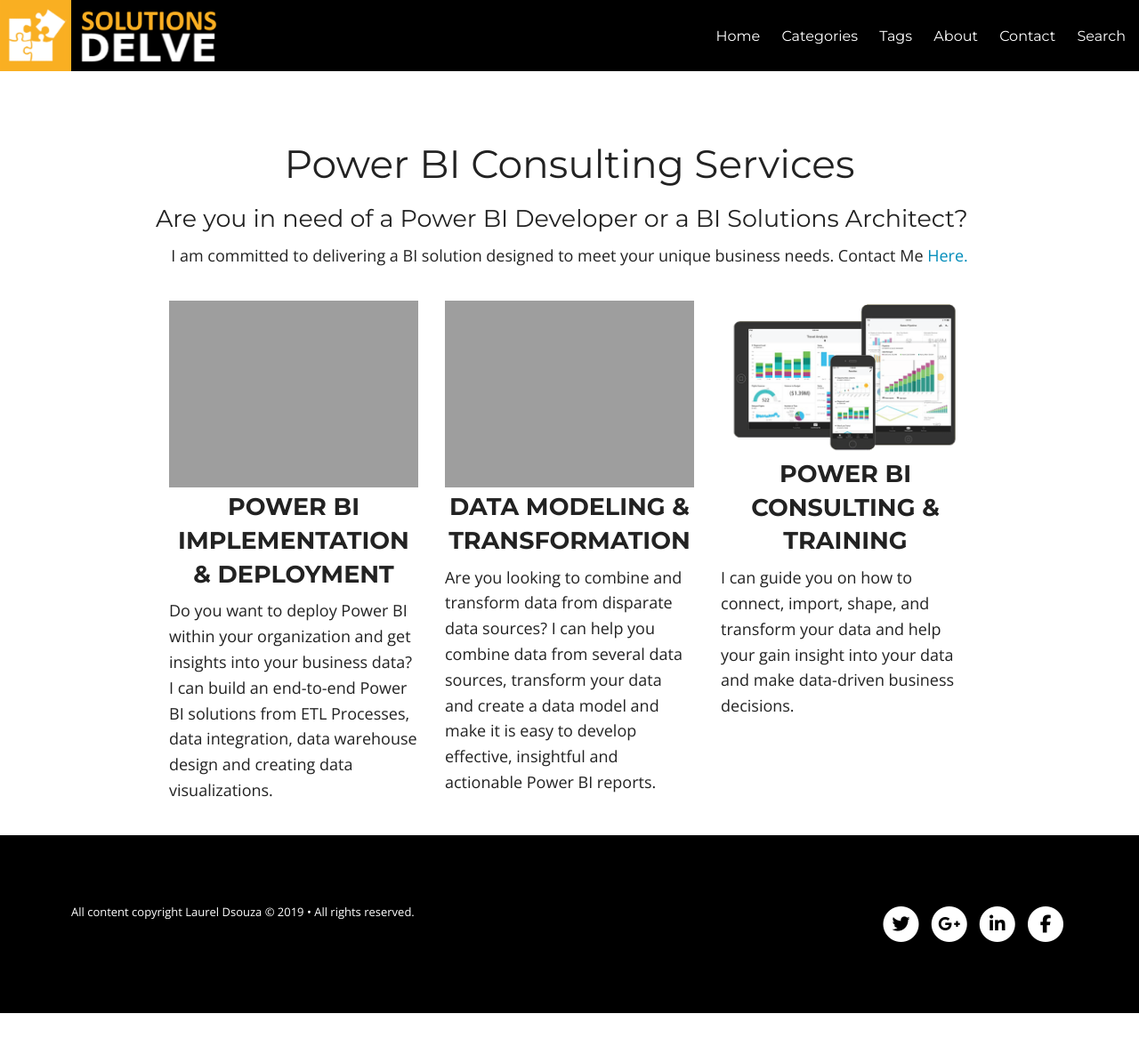
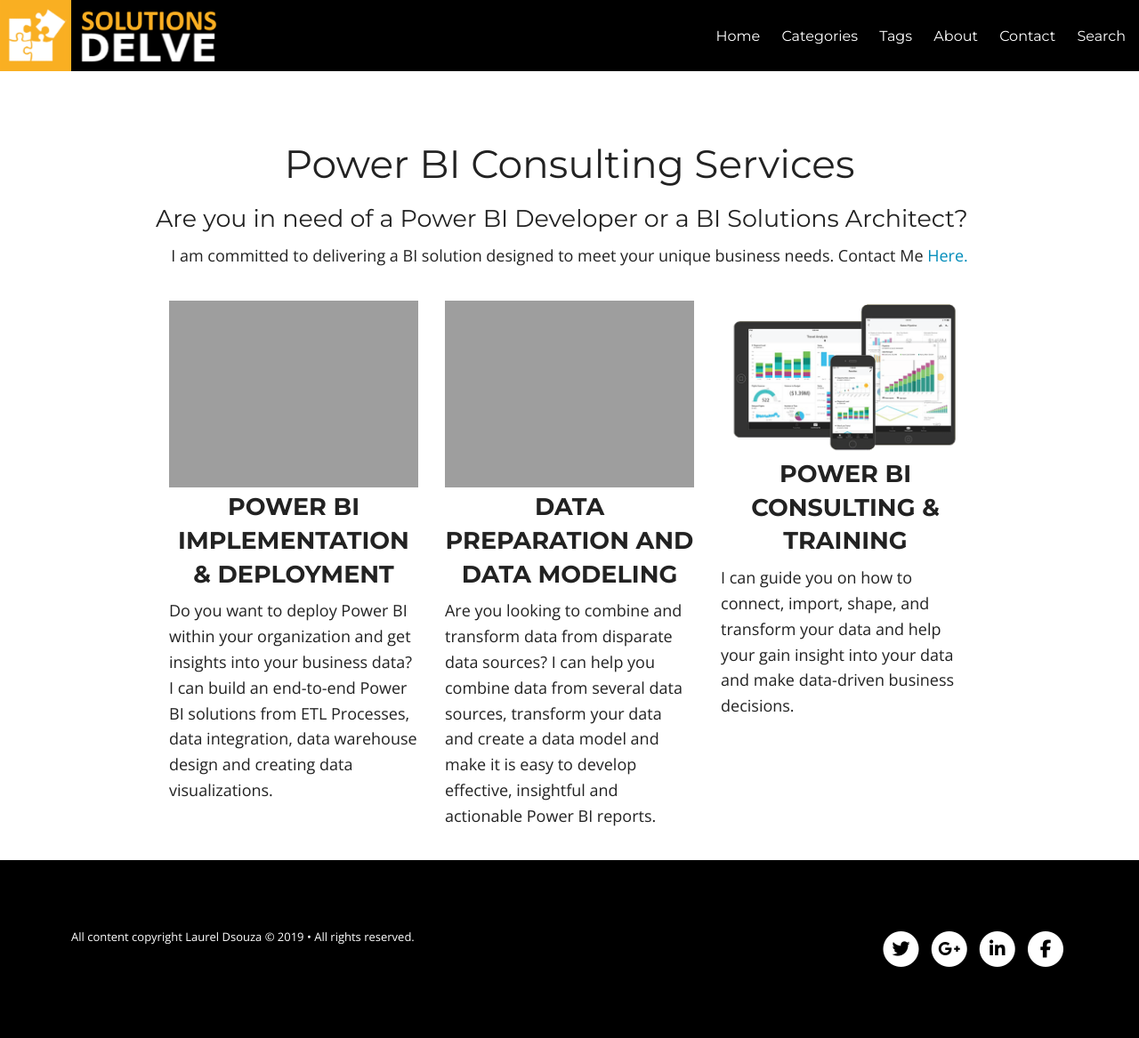
Before and after one commit to ldsouza/ldsouza.github.io, a Jekyll site: the page built from powerbi.md, in a window 1280 px wide. Shown: the whole page at 89% size. Built offline with Jekyll 4.4.1, drawn with Linux system fonts in a browser that asks for light colours; nearby versions of some CDN libraries; library files that are not in the unit come from our copies; before the commit the page ends 1139 px from its top, so only the background shows below that.

Commit message:
Update powerbi.html

```diff
--- a/_includes/powerbi.html
+++ b/_includes/powerbi.html
@@ -33,7 +33,7 @@
 
           <div class="small-12 medium-4 large-4 columns">
              <img src="{{ site.url }}/images/services/powerbi4.png" alt="IT DELVE">
-          <h3 class="title">Data Modeling & Transformation </h3>
+          <h3 class="title">Data Preparation and Data Modeling </h3>
           <p>Are you looking to combine and transform data from disparate data sources?
             I can help you combine data from several data sources, transform your data and
             create a data model and make it is easy to develop effective, insightful and actionable Power BI reports.</p>
```
